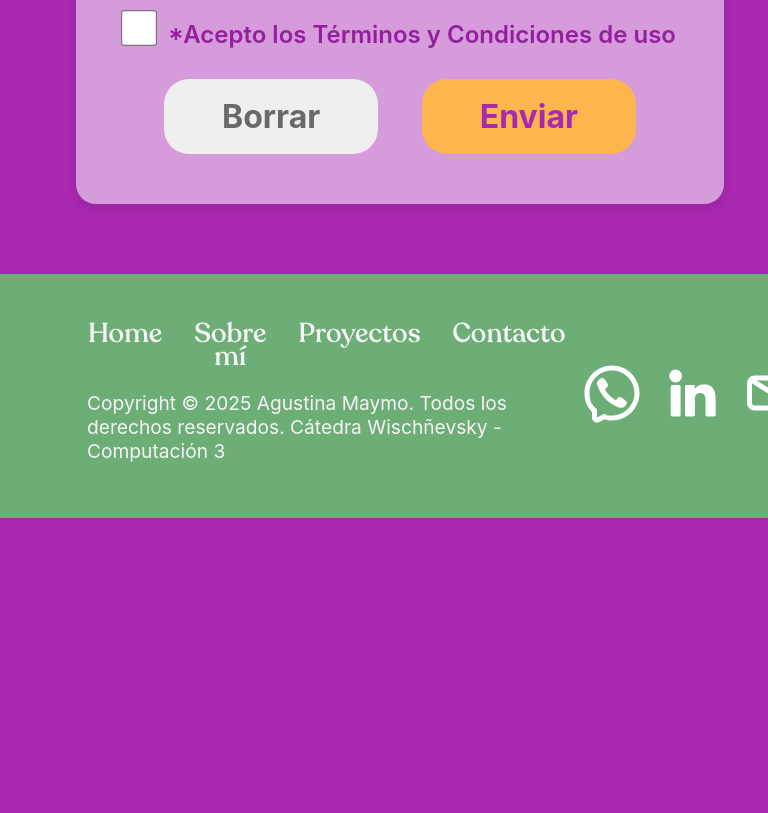
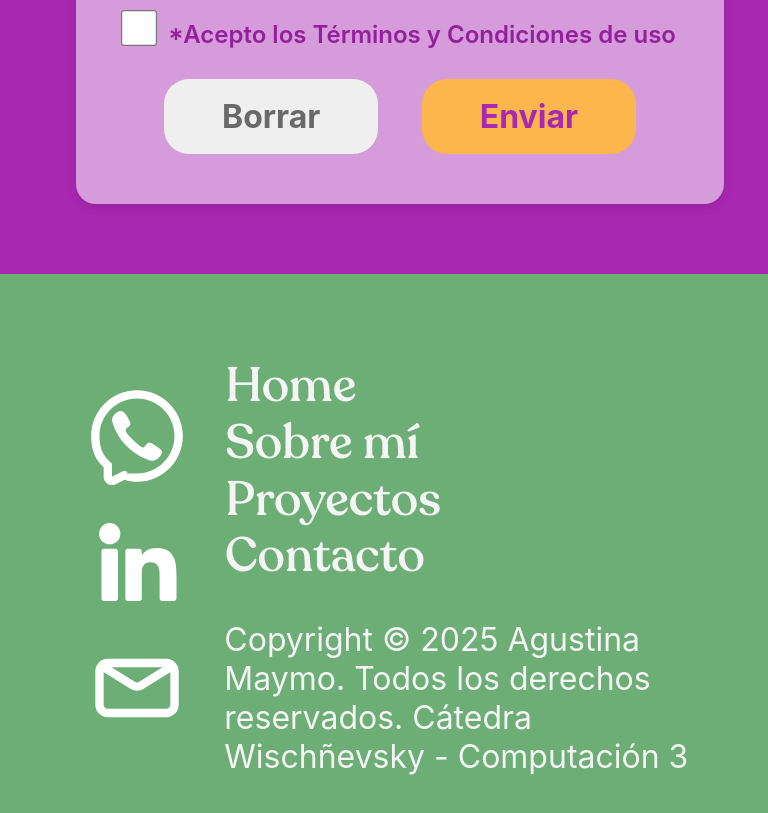
Before and after one commit to agusmaymo/portfolio, a plain HTML site: page contacto.html in a window 768 px wide. Shown: the part 1671-2484 px from the top of the page. Before the commit the page ends 2189 px from the top, so only its background shows below. Drawn offline with Linux system fonts and the light colour scheme.

Commit message:
Footer-correcciones responsive

```diff
--- a/estilo-tp2.css
+++ b/estilo-tp2.css
@@ -612,31 +612,36 @@ h1 {
 }
 
 footer {
-    /* flex-direction: column; */
-    padding: 40px 72px;
+   padding: 64px;
     width: 100vh;
+    flex-direction: row-reverse;
+    justify-content: space-evenly;
 }
 
 #texto-footer {
-    display: flex;
-    flex-direction: column;
+    width: 75%;
 }
 
 #barra-footer {
-    font-size: 1.7rem;
+    font-size: 3rem;
+    display: flex;
+    flex-direction: column;
+    align-items: flex-start;
+    margin: 20px 0;
 }
 
 footer p {
-    font-size: 1.2rem;
+    font-size: 2rem;
     padding: 15px;
 }
 
 #social-media {
     gap: 20px;
+    flex-direction: column;
 }
 
 #social-media img {
-    height: 60px;
+    height: 100px;
 
 }
 
```
